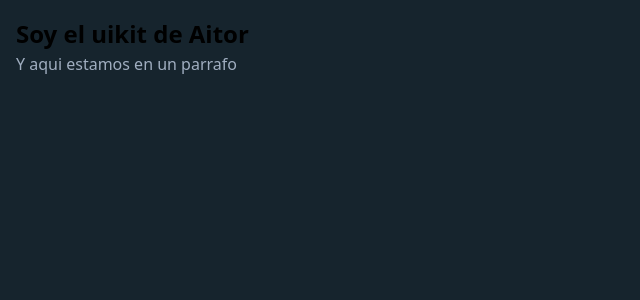
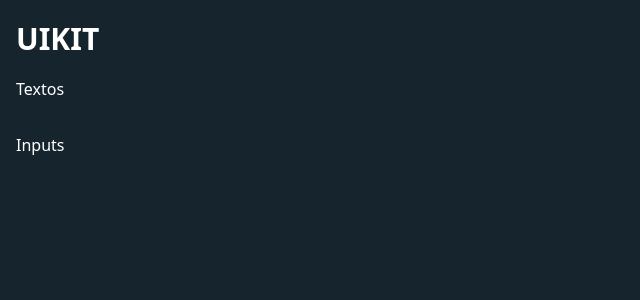
Before and after one commit to karlosgliberal/sinsi, a Next.js app: page /uikit in a window 1280 px wide. Shown: the top 300 px of the page, without its empty margins (0-640 px from the left). Built offline with nearby package versions, Linux system fonts and the light colour scheme.

Commit message:
Quiero mis moléculas

```diff
--- a/pages/uikit/index.js
+++ b/pages/uikit/index.js
@@ -1,6 +1,23 @@
 export default () => (
   <div className="p-4 bg-sinsiblue w-screen h-screen">
-    <h1 className="text-2xl font-bold">Soy el uikit de Aitor</h1>
-    <p className="text-gray-500">Y aqui estamos en un parrafo</p>
+
+    <h1 className="text-3xl font-bold text-white">UIKIT</h1>
+    <div>
+      <ul>
+        <li class="py-4">
+          <a class="text-white" href="">
+            Textos
+        </a>
+
+        </li>
+        <li class="py-4">
+          <a class="text-white" href="">
+            Inputs
+        </a>
+        </li>
+
+      </ul>
+    </div>
+
   </div>
 );
```
